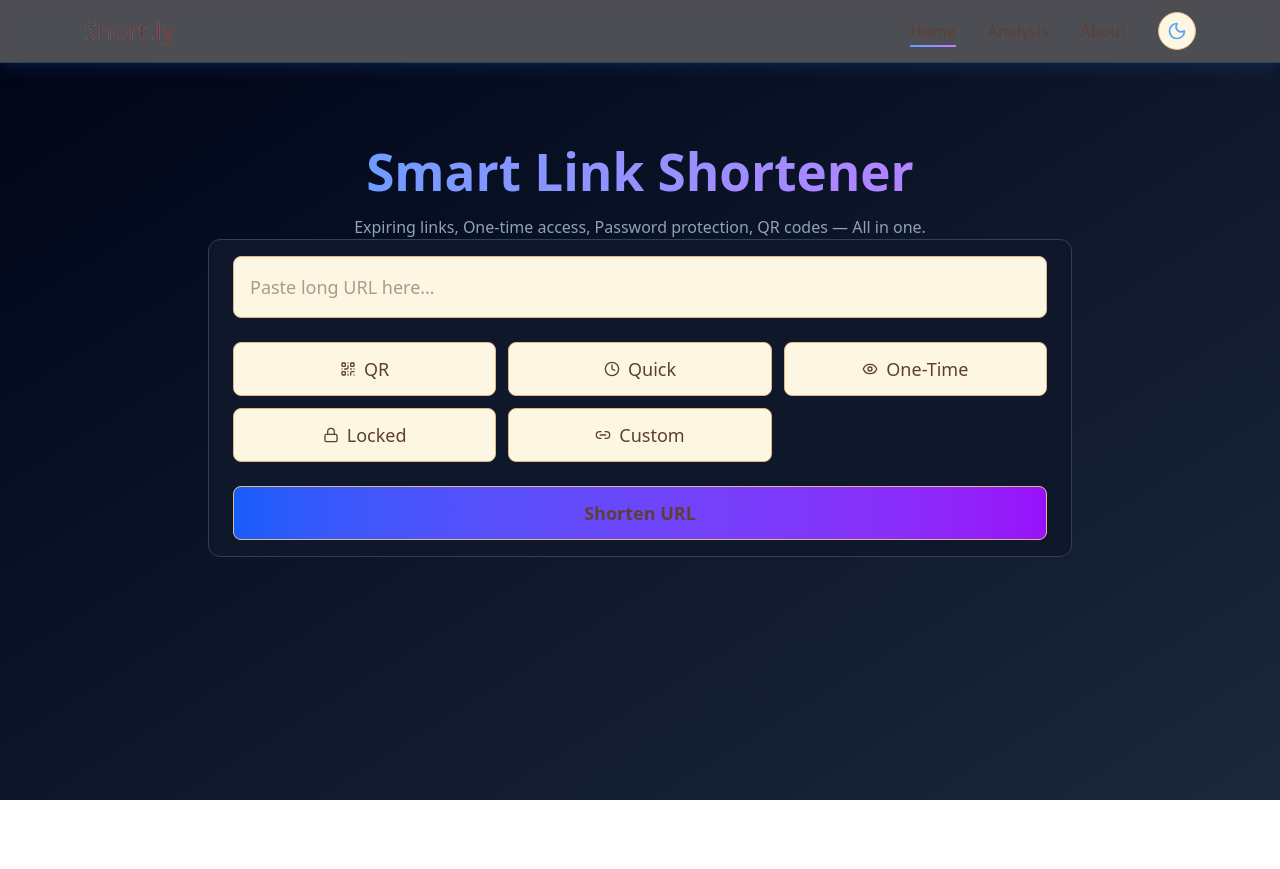
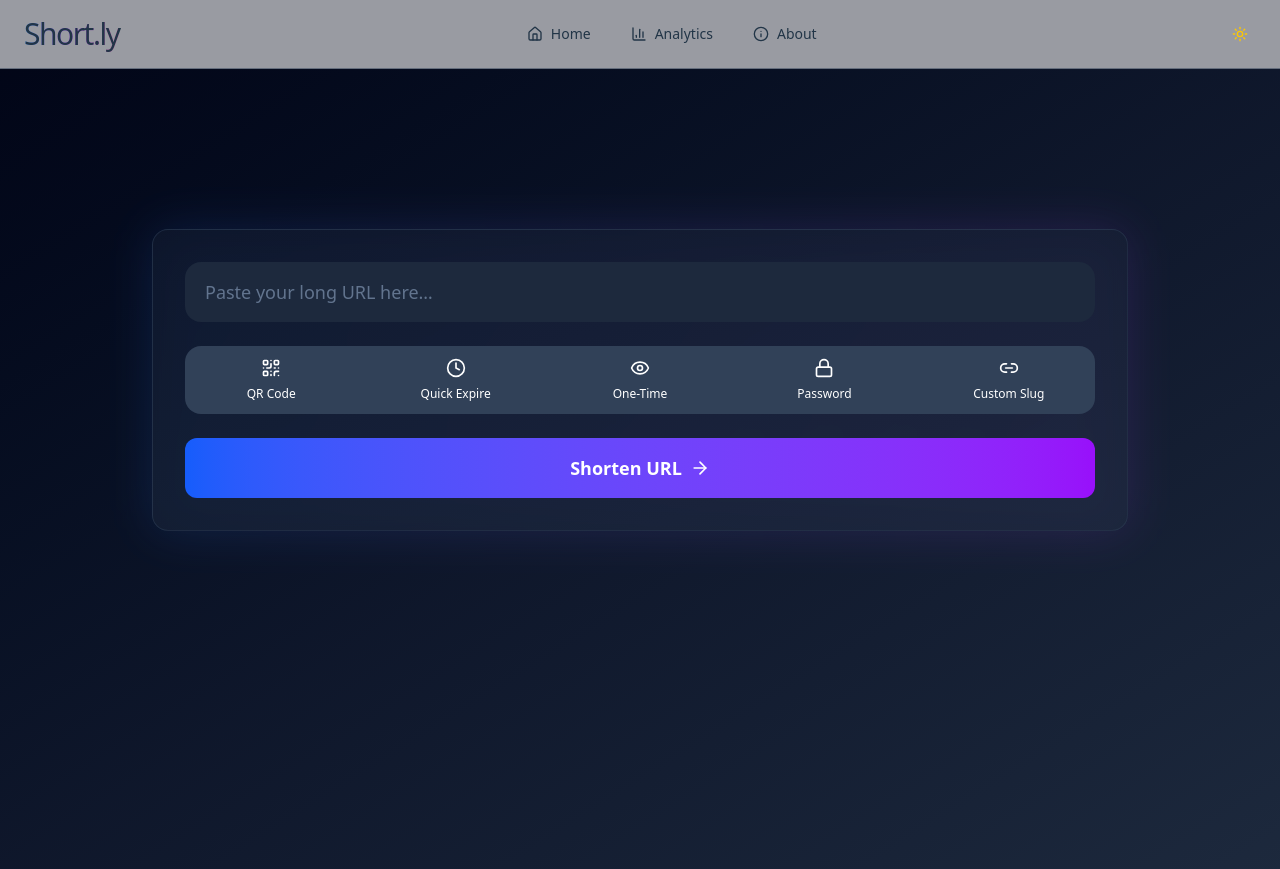
Before and after one commit to Ishwar6376/DeadLink, a React (Vite) app in the folder client/: page / in a window 1280 px wide. Before the commit the page ends 800 px from the top, so only its background shows below. Built offline with nearby package versions, Linux system fonts and the light colour scheme.

Commit message:
improve ui

```diff
--- a/client/src/App.tsx
+++ b/client/src/App.tsx
@@ -4,7 +4,7 @@ import  Home  from './pages/Home';
 import { Navbar } from './components/Navbar';
 function App() {
   return (
-    <div className='h-screen w-screen overflow-hidden'>
+    <div className="min-h-screen w-full overflow-y-auto">
       <BrowserRouter>
           <Navbar/>
         <Routes>
--- a/client/src/components/Navbar.tsx
+++ b/client/src/components/Navbar.tsx
@@ -1,110 +1,114 @@
 import { useState } from "react";
-import { Link, useLocation } from "react-router-dom";
-import useTheme from "../hooks/useTheme";
-import { Moon, Sun, Menu, X } from "lucide-react";
+import { Menu, X, Sun, Moon, Home, BarChart3, Info } from "lucide-react";
 
-export function Navbar() {
-  const [theme, toggleTheme] = useTheme();
+interface NavbarProps {
+  theme?: "dark" | "light";
+  onThemeToggle?: () => void;
+}
+
+export function Navbar({ theme = "dark", onThemeToggle }: NavbarProps) {
   const [menuOpen, setMenuOpen] = useState(false);
-  const location = useLocation();
 
-  const isActive = (path: string) =>
-    location.pathname === path
-      ? "text-blue-400"
-      : "text-slate-300 hover:text-purple-400";
+  const navLinks = [
+    { label: "Home", href: "/", icon: Home },
+    { label: "Analytics", href: "/analytics", icon: BarChart3 },
+    { label: "About", href: "/about", icon: Info },
+  ];
+
+  const closeMenu = () => setMenuOpen(false);
 
   return (
-    <header className="sticky top-0 z-50 backdrop-blur bg-slate-950/70 border-b border-slate-700 shadow-lg shadow-blue-500/10">
-      <nav className="max-w-6xl mx-auto px-5 py-3 flex items-center justify-between">
-
-        {/* LOGO */}
-        <Link
-          to="/"
-          className="text-2xl font-black tracking-wide bg-gradient-to-r from-blue-400 via-purple-400 to-pink-400 bg-clip-text text-transparent"
+    <header className="sticky top-0 z-50 backdrop-blur-md bg-slate-950/40 border-b border-slate-700/50">
+      <nav className="max-w-7xl mx-auto px-6 py-4 flex items-center justify-between">
+        {/* Logo */}
+        <a
+          href="/"
+          className="text-3xl font-black tracking-tighter bg-linear-to-r from-blue-400 via-purple-500 to-pink-400 bg-clip-text text-transparent hover:opacity-80 transition-opacity"
         >
           Short.ly
-        </Link>
+        </a>
 
-        {/* DESKTOP MENU */}
-        <div className="hidden md:flex items-center gap-8">
-          {["/", "/Analysis", "/About"].map((path, index) => (
-            <Link
-              key={path}
-              to={path}
-              className={`relative transition-all duration-300 ${
-                isActive(path)
-              }`}
+        {/* Desktop Menu */}
+        <div className="hidden md:flex items-center gap-2">
+          {navLinks.map(({ label, href, icon: Icon }) => (
+            <a
+              key={href}
+              href={href}
+              className="group relative px-4 py-2 rounded-lg text-sm font-medium text-slate-300 hover:text-blue-400 transition-colors duration-200 flex items-center gap-2"
             >
-              {["Home", "Analysis", "About"][index]}
-              {location.pathname === path && (
-                <span className="absolute left-0 -bottom-1 w-full h-[2px] bg-gradient-to-r from-blue-400 to-purple-400"></span>
-              )}
-            </Link>
+              <Icon className="w-4 h-4" />
+              {label}
+              <span className="absolute bottom-0 left-4 right-4 h-0.5 bg-linear-to-r from-blue-400 to-purple-400 scale-x-0 group-hover:scale-x-100 transition-transform duration-300 origin-left"></span>
+            </a>
           ))}
+        </div>
 
-          {/* THEME TOGGLE */}
+        {/* Right Side Actions */}
+        <div className="flex items-center gap-3">
           <button
-            onClick={toggleTheme}
-            className="p-2 rounded-full border border-slate-700 hover:border-purple-400 bg-slate-900 hover:bg-slate-800 transition-all"
+            onClick={onThemeToggle}
+            className="p-2 rounded-lg bg-slate-800/50 border border-slate-700 hover:border-purple-500 hover:bg-slate-700/50 transition-all duration-200 hidden md:flex items-center justify-center"
+            aria-label="Toggle theme"
           >
             {theme === "dark" ? (
-              <Sun className="w-5 h-5 text-yellow-400" />
+              <Sun className="w-4 h-4 text-yellow-400" />
             ) : (
-              <Moon className="w-5 h-5 text-blue-400" />
+              <Moon className="w-4 h-4 text-blue-400" />
+            )}
+          </button>
+
+          {/* Mobile Menu Button */}
+          <button
+            onClick={() => setMenuOpen(!menuOpen)}
+            className="md:hidden p-2 rounded-lg border border-slate-700 hover:border-purple-400 hover:bg-slate-800/50 transition-colors"
+            aria-label="Toggle menu"
+          >
+            {menuOpen ? (
+              <X className="w-5 h-5 text-purple-300" />
+            ) : (
+              <Menu className="w-5 h-5 text-blue-300" />
             )}
           </button>
         </div>
-
-        {/* MOBILE BUTTON */}
-        <button
-          onClick={() => setMenuOpen(!menuOpen)}
-          className="md:hidden p-2 rounded-lg border border-slate-700 hover:border-purple-400"
-        >
-          {menuOpen ? <X className="text-purple-300" /> : <Menu className="text-blue-300" />}
-        </button>
       </nav>
 
-      {/* MOBILE MENU */}
-      <div
-        className={`md:hidden transition-all duration-300 overflow-hidden ${
-          menuOpen ? "max-h-64 opacity-100" : "max-h-0 opacity-0"
-        }`}
-      >
-        <div className="backdrop-blur bg-slate-950/90 border-t border-slate-700 px-5 py-6 space-y-4">
-
-          {["/", "/Analysis", "/About"].map((path, index) => (
-            <Link
-              key={path}
-              to={path}
-              onClick={() => setMenuOpen(false)}
-              className={`block text-lg ${
-                isActive(path)
-              }`}
+      {/* Mobile Menu */}
+      {menuOpen && (
+        <div className="md:hidden bg-slate-900/95 backdrop-blur border-t border-slate-700/50 px-6 py-4 space-y-2 animate-in fade-in duration-200">
+          {navLinks.map(({ label, href, icon: Icon }) => (
+            <a
+              key={href}
+              href={href}
+              onClick={closeMenu}
+              className=" px-4 py-3 rounded-lg text-sm font-medium text-slate-300 hover:text-blue-400 hover:bg-slate-800/50 transition-all duration-200 flex items-center gap-3"
             >
-              {["Home", "Analysis", "About"][index]}
-            </Link>
+              <Icon className="w-4 h-4" />
+              {label}
+            </a>
           ))}
 
+          {/* Mobile Theme Toggle */}
           <button
             onClick={() => {
-              toggleTheme();
-              setMenuOpen(false);
+              onThemeToggle?.();
+              closeMenu();
             }}
-            className="mt-4 flex items-center gap-2 px-3 py-2 border border-slate-700 rounded-md hover:border-purple-400 hover:bg-slate-800 transition-all"
+            className="w-full mt-4 px-4 py-3 rounded-lg border border-slate-700 hover:border-purple-400 hover:bg-slate-800/50 transition-all duration-200 flex items-center gap-3 text-sm font-medium text-slate-300"
           >
             {theme === "dark" ? (
               <>
-                <Sun className="w-4 h-4 text-yellow-400" /> Light Mode
+                <Sun className="w-4 h-4 text-yellow-400" />
+                Light Mode
               </>
             ) : (
               <>
-                <Moon className="w-4 h-4 text-blue-400" /> Dark Mode
+                <Moon className="w-4 h-4 text-blue-400" />
+                Dark Mode
               </>
             )}
           </button>
-
         </div>
-      </div>
+      )}
     </header>
   );
 }
--- a/client/src/index.css
+++ b/client/src/index.css
@@ -95,3 +95,52 @@ a {
 a:hover {
   color: var(--color-primary);
 }
+
+/* ===== ORANGE GLOW SCROLLBAR ===== */
+::-webkit-scrollbar {
+  width: 12px;
+}
+
+::-webkit-scrollbar-track {
+  background: linear-gradient(180deg, #09090b, #111);
+  box-shadow: inset 0 0 10px #000;
+}
+
+::-webkit-scrollbar-thumb {
+  background: linear-gradient(
+    180deg,
+    #0d3bd5,
+    #36099e,
+    #1f057a
+  );
+  border-radius: 10px;
+  box-shadow:
+    0 0 8px #ff9f1c,
+    0 0 15px #ff6a00,
+    0 0 25px rgba(255, 106, 0, 0.7);
+  animation: glow-move 3s linear infinite;
+}
+
+/* Hover glow */
+::-webkit-scrollbar-thumb:hover {
+  background: linear-gradient(
+    180deg,
+    #fff3c4,
+    #ffa500,
+    #ff4500
+  );
+  box-shadow:
+    0 0 10px #ffa500,
+    0 0 20px #ff4500,
+    0 0 35px rgba(255, 69, 0, 0.9);
+}
+
+/* Ray moving effect */
+@keyframes glow-move {
+  0% {
+    background-position: 0% 0%;
+  }
+  100% {
+    background-position: 0% 300%;
+  }
+}
--- a/client/src/pages/Home.tsx
+++ b/client/src/pages/Home.tsx
@@ -8,6 +8,7 @@ import {
   Clock,
   Eye,
   Shield,
+  ArrowRight,
 } from "lucide-react";
 import axios from "axios";
 
@@ -45,11 +46,11 @@ export default function Home() {
   };
 
   const buttonList = [
-    { key: "qr", label: "QR", icon: QrCode },
-    { key: "quick", label: "Quick", icon: Clock },
+    { key: "qr", label: "QR Code", icon: QrCode },
+    { key: "quick", label: "Quick Expire", icon: Clock },
     { key: "oneTime", label: "One-Time", icon: Eye },
-    { key: "password", label: "Locked", icon: Lock },
-    { key: "custom", label: "Custom", icon: Link2 },
+    { key: "password", label: "Password", icon: Lock },
+    { key: "custom", label: "Custom Slug", icon: Link2 },
   ] as const;
 
   const toggleFeature = (key: keyof Features) =>
@@ -66,18 +67,19 @@ export default function Home() {
       setError("");
       setCopied(false);
 
-      const res = await axios.post("/api/sort", {
+      const res = await axios.post("/api/short", {
         url,
         options: features,
         password: features.password ? password : null,
       });
 
       const short = res.data.shortUrl;
+      console.log(short);
       setShortUrl(short);
-
       if (features.qr) {
         const qrRes = await axios.post("/api/qr", { url: short });
         setQr(qrRes.data.qr);
+        console.log(qrRes);
       } else {
         setQr("");
       }
@@ -95,108 +97,150 @@ export default function Home() {
   };
 
   return (
-    <div className="min-h-screen bg-linear-to-br from-slate-950 via-slate-900 to-slate-800 text-white">
-      <div className="max-w-4xl mx-auto pt-20 px-4">
-        {/* HERO */}
-        <h1 className="text-5xl sm:text-6xl font-black text-center bg-linear-to-r from-blue-400 to-purple-400 bg-clip-text text-transparent">
-          Smart Link Shortener
-        </h1>
-        <p className="mt-4 text-center text-slate-400">
-          Expiring links, One-time access, Password protection, QR codes — All
-          in one.
-        </p>
+    <div className="min-h-screen bg-linear-to-br from-slate-950 via-slate-900 to-slate-800 text-white ">
+      <div className="max-w-5xl mx-auto px-6 py-16 md:py-24">
+        {/* Hero Section */}
+        <div className="text-center mb-16"></div>
 
-        {/* INPUT */}
-        <div className="w-full px-6 py-4 rounded-xl bg-slate-900 border border-slate-700 text-white placeholder-slate-400 focus:outline-none focus:ring-2 focus:ring-purple-500 focus:border-purple-500 transition-all duration-300 text-lg shadow-inner"
->
+        {/* Input Section */}
+        <div className="mb-12">
+          <div className="relative group">
+            <div className="absolute inset-0 bg-linear-to-r from-blue-500/20 to-purple-500/20 rounded-2xl blur-xl group-hover:blur-2xl transition-all duration-500 opacity-75"></div>
+            <div className="relative p-8 rounded-2xl bg-linear-to-br from-slate-900/80 to-slate-800/80 backdrop-blur border border-slate-700/50 hover:border-slate-600/50 transition-all duration-300">
+              <div className="mb-6 bg-slate-800 rounded-2xl">
                 <input
                   type="url"
                   value={url}
-            placeholder="Paste long URL here…"
+                  placeholder="Paste your long URL here…"
                   onChange={(e) => setUrl(e.target.value)}
                   onKeyDown={(e) => e.key === "Enter" && handleShorten()}
-            className="w-full rounded-lg p-4 bg-slate-800 border border-slate-700 focus:ring-2 ring-blue-500 outline-none"
+                  className="w-full px-5 py-4 rounded-xl bg-slate-800/50 border border-slate-700 text-white placeholder-slate-500 focus:outline-none focus:ring-2 focus:ring-blue-500 focus:border-transparent transition-all text-lg"
                 />
+              </div>
 
-          {/* FEATURE SELECTOR */}
-          <div className="grid grid-cols-2 sm:grid-cols-3 gap-3 mt-6">
+              {/* Feature Selector */}
+              <div className="mb-6 bg-slate-700 rounded-2xl">
+                <div className="grid grid-cols-2 sm:grid-cols-3 lg:grid-cols-5 gap-3">
                   {buttonList.map(({ key, label, icon: Icon }) => (
                     <button
                       key={key}
                       onClick={() => toggleFeature(key)}
-                className={`group relative p-3 rounded-lg border-2 font-medium transition-colors duration-200 flex items-center justify-center gap-2
+                      className={`group relative p-3 rounded-xl border-2 font-medium transition-all duration-300 flex flex-col items-center justify-center gap-2 text-sm
   ${
     features[key]
-                    ? `bg-slate-900 ${borderColor[key]} text-white shadow-md`
-                    : "bg-slate-800/50 border-slate-700 text-slate-300 hover:border-slate-500 hover:bg-slate-700/40"
+      ? `bg-linear-to-br from-red-500 to-orange-500
+         ${borderColor[key]}
+         text-white
+         scale-105
+         shadow-lg shadow-red-500/40`
+      : "bg-slate-800/40 border-slate-700 text-slate-400 hover:border-orange-400 hover:bg-slate-800/70"
   }
 `}
                     >
-                <Icon className="w-4 h-4" />
-                {label}
+                      <Icon className="w-5 h-5" />
+                      <span className="text-xs font-medium">{label}</span>
                     </button>
                   ))}
                 </div>
+              </div>
 
-          {/* PASSWORD */}
+              {/* Password Input */}
               {features.password && (
+                <div className="mb-6 bg-slate-700">
                   <input
                     type="password"
                     value={password}
-              placeholder="Enter password"
+                    placeholder="Enter protection password"
                     onChange={(e) => setPassword(e.target.value)}
-              className="mt-4 w-full p-3 rounded-lg bg-slate-800 border border-slate-700"
+                    className="w-full px-5 py-3 rounded-xl  border border-red-700 text-white placeholder-slate-500 focus:outline-none focus:ring-2 focus:ring-purple-500 transition-all"
                   />
+                </div>
               )}
 
-          {/* BUTTON */}
+              {/* Action Button */}
               <button
                 disabled={loading}
                 onClick={handleShorten}
-            className={`mt-6 w-full py-3 rounded-lg font-bold flex items-center justify-center gap-2
+                className={`w-full py-4 rounded-xl font-bold text-lg flex items-center justify-center gap-2 transition-all duration-300 group
                   ${
                     loading
                       ? "bg-slate-700 cursor-not-allowed"
-                  : "bg-linear-to-r from-blue-600 to-purple-600 hover:opacity-90"
+                      : "bg-linear-to-r from-blue-600 to-purple-600 hover:shadow-lg hover:shadow-blue-500/30"
                   }
                 `}
               >
-            {loading ? "Creating..." : "Shorten URL"}
+                {loading ? (
+                  <>
+                    <div className="w-5 h-5 border-2 border-white border-t-transparent rounded-full animate-spin"></div>
+                    Creating link...
+                  </>
+                ) : (
+                  <>
+                    Shorten URL
+                    <ArrowRight className="w-5 h-5" />
+                  </>
+                )}
               </button>
 
-          {/* ERROR */}
+              {/* Error Message */}
               {error && (
-            <div className="mt-4 bg-red-500/10 text-red-300 p-3 rounded-lg">
+                <div className="mt-4 p-4 bg-red-500/10 border border-red-500/30 rounded-xl text-red-300 text-sm font-medium">
                   {error}
                 </div>
               )}
             </div>
+          </div>
+        </div>
 
-        {/* RESULT */}
+        {/* Results Section */}
         {shortUrl && (
-          <div className="mt-10 grid sm:grid-cols-2 gap-6 animate-fadeIn">
-            <div className="p-5 bg-slate-900 border border-slate-700 rounded-xl">
-              <p className="text-sm text-slate-400 flex items-center gap-2 mb-2">
-                <Shield className="w-4 h-4" /> Short Link
+          <div className="space-y-6">
+            <div className="grid md:grid-cols-2 gap-6">
+              {/* Short URL Card */}
+              <div className="group relative">
+                <div className="absolute inset-0 bg-linear-to-r from-blue-500/10 to-cyan-500/10 rounded-2xl blur-lg group-hover:blur-xl transition-all duration-300"></div>
+                <div className="relative p-6 rounded-2xl bg-slate-900/60 backdrop-blur border border-slate-700/50 hover:border-slate-600/50 transition-all duration-300">
+                  <div className="flex items-center gap-2 mb-3">
+                    <Shield className="w-4 h-4 text-blue-400" />
+                    <p className="text-xs font-semibold text-slate-400 uppercase tracking-wider">
+                      Your Short Link
                     </p>
+                  </div>
                   <div className="flex gap-2">
-                <code className="flex-1 break-all p-3 bg-slate-800 rounded-lg text-blue-300">
+                    <code className="flex-1 px-4 py-3 bg-slate-800/50 rounded-xl text-blue-300 text-sm font-mono break-all border border-slate-700/50">
                       {shortUrl}
                     </code>
                     <button
                       onClick={handleCopy}
-                  className="p-3 rounded-lg bg-blue-600 hover:bg-blue-700"
+                      className="px-4 py-3 rounded-xl bg-linear-to-r from-blue-600 to-blue-700 hover:shadow-lg hover:shadow-blue-500/30 transition-all flex items-center justify-center"
                     >
-                  {copied ? <CheckCircle /> : <Copy />}
+                      {copied ? (
+                        <CheckCircle className="w-5 h-5 text-green-300" />
+                      ) : (
+                        <Copy className="w-5 h-5" />
+                      )}
                     </button>
                   </div>
                 </div>
+              </div>
 
+              {/* QR Code Card */}
               {qr && (
-              <div className="p-5 bg-slate-900 border border-slate-700 rounded-xl flex justify-center">
-                <img src={qr} className="w-40" alt="QR Code" />
+                <div className="group relative">
+                  <div className="absolute inset-0 bg-linear-to-r from-purple-500/10 to-pink-500/10 rounded-2xl blur-lg group-hover:blur-xl transition-all duration-300"></div>
+                  <div className="relative p-6 rounded-2xl bg-slate-900/60 backdrop-blur border border-slate-700/50 hover:border-slate-600/50 transition-all duration-300 flex flex-col items-center justify-center min-h-64">
+                    <p className="text-xs font-semibold text-slate-400 uppercase tracking-wider mb-4">
+                      QR Code
+                    </p>
+                    <img
+                      src={qr}
+                      className="w-48 h-48 rounded-lg"
+                      alt="QR Code"
+                    />
+                  </div>
                 </div>
               )}
+            </div>
           </div>
         )}
       </div>
```
Also changed, not shown: 1 other file (tests, documents, lock files or other folders). Lines whose indentation alone changed are shown as unchanged.
